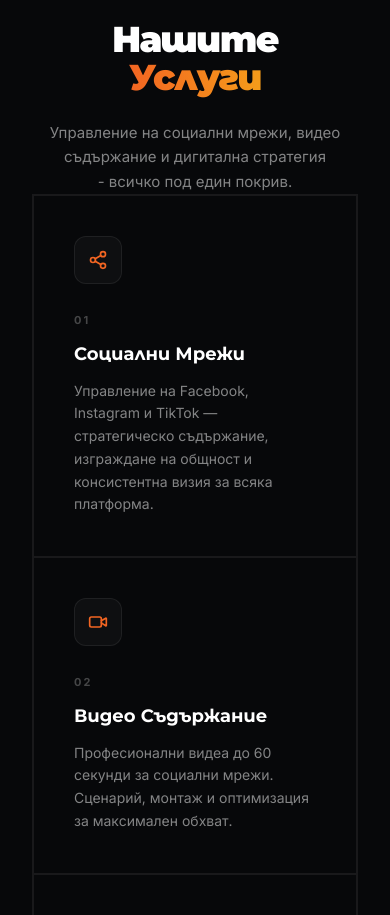
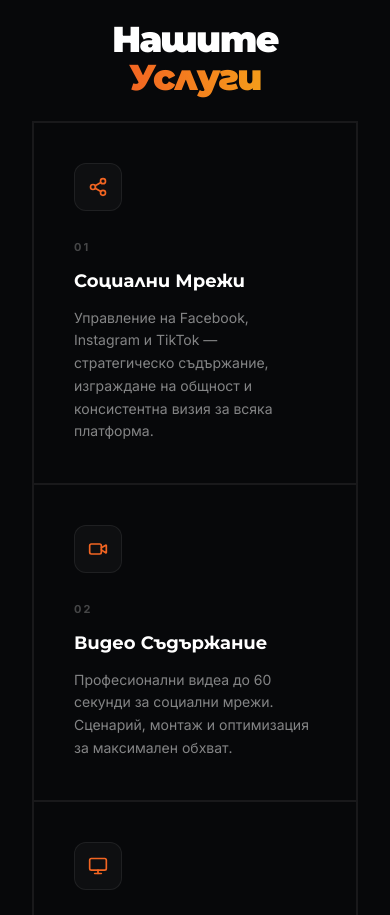
Before and after one commit to emobugs/digital-effect, a Next.js app: page / in a window 390 px wide. Shown: the part 2680-3595 px from the top of the page. Built offline with nearby package versions, Linux system fonts and the light colour scheme.

Commit message:
services hide p on mobile

```diff
--- a/src/components/sections/Services.tsx
+++ b/src/components/sections/Services.tsx
@@ -50,7 +50,7 @@ export default function Services() {
 						<span className="text-gradient">Услуги</span>
 					</h2>
 				</div>
-				<p className="max-w-sm text-[15px] text-white/50 leading-relaxed text-center md:text-left">
+				<p className="hidden md:block max-w-sm text-[15px] text-white/50 leading-relaxed text-center md:text-left">
 					Управление на социални мрежи, видео съдържание и дигитална стратегия <br />-
 					всичко под един покрив.
 				</p>
```
